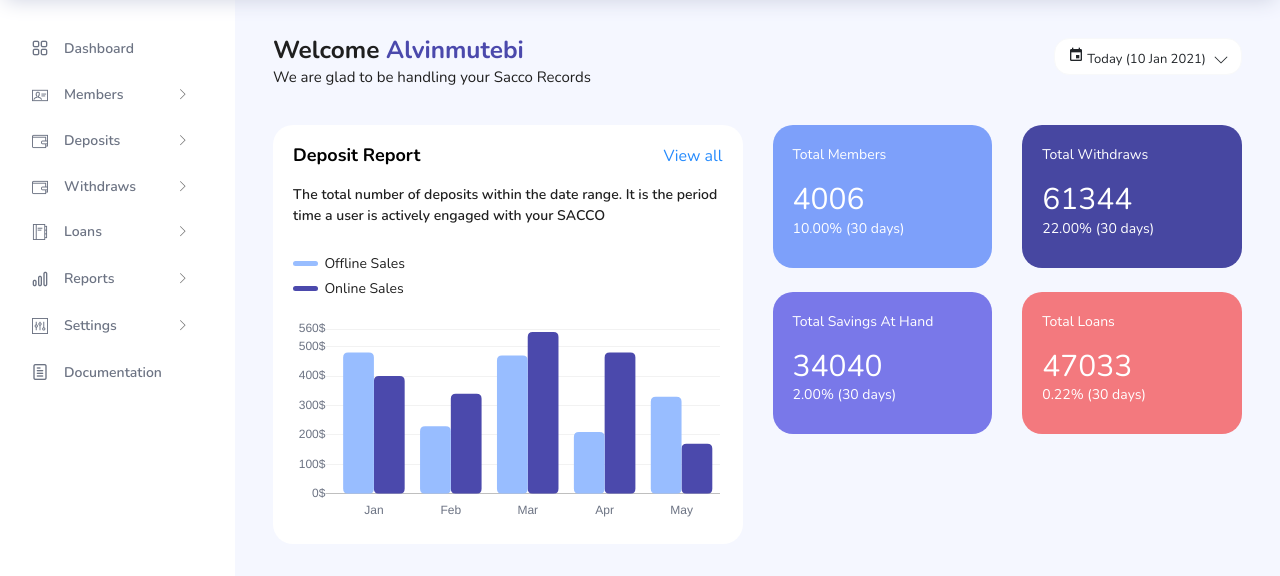
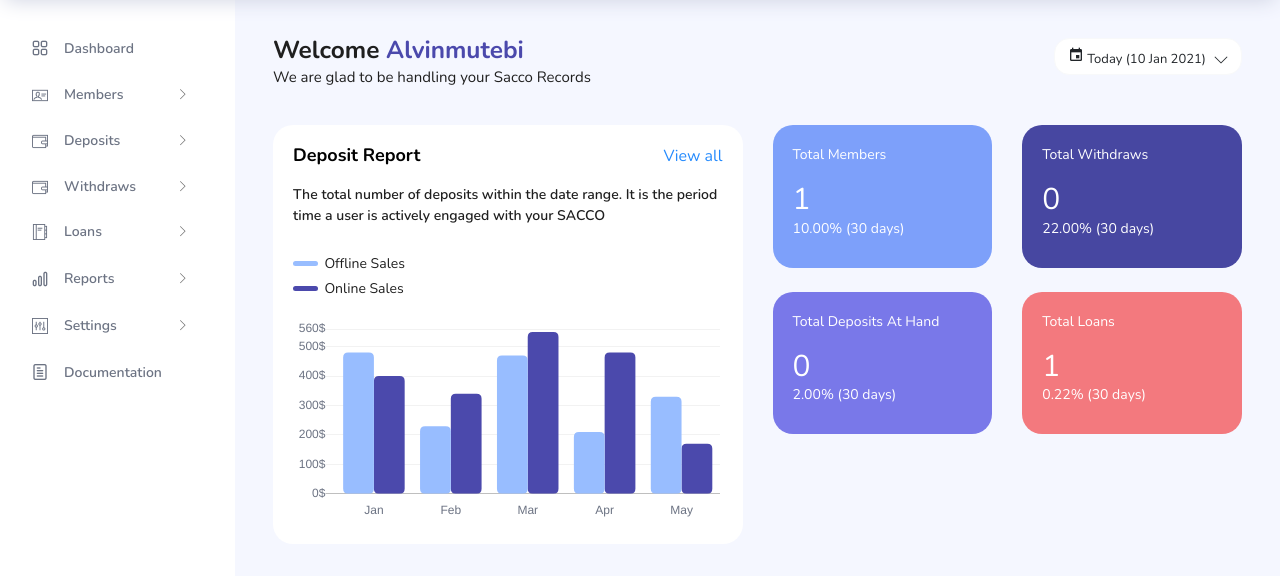
Before and after one commit to alvienzo720/Teleka_V2, a Django app: page /dashboard/ in a window 1280 px wide. Shown: the part 60-636 px from the top of the page. Run offline with Django 3.2, Linux system fonts and the light colour scheme; a user stored in the database is signed in; data comes from the database, SQL or seed files in the repository; data that the repository does not hold is empty; style sheets or scripts are compiled from the project's sources; some libraries are stand-ins or nearby versions.

Commit message:
Add counters to Dashboard

```diff
--- a/SavingsManager/teleka/templates/teleka/dashboard.html
+++ b/SavingsManager/teleka/templates/teleka/dashboard.html
@@ -55,7 +55,7 @@
             <div class="card card-tale">
               <div class="card-body">
                 <p class="mb-4">Total Members </p>
-                <p class="fs-30 mb-2">4006</p>
+                <p class="fs-30 mb-2">{{members_count}}</p>
                 <p>10.00% (30 days)</p>
               </div>
             </div>
@@ -64,7 +64,7 @@
             <div class="card card-dark-blue">
               <div class="card-body">
                 <p class="mb-4">Total Withdraws</p>
-                <p class="fs-30 mb-2">61344</p>
+                <p class="fs-30 mb-2">{{withdraw_count}}</p>
                 <p>22.00% (30 days)</p>
               </div>
             </div>
@@ -74,8 +74,8 @@
           <div class="col-md-6 mb-4 mb-lg-0 stretch-card transparent">
             <div class="card card-light-blue">
               <div class="card-body">
-                <p class="mb-4">Total Savings At Hand</p>
-                <p class="fs-30 mb-2">34040</p>
+                <p class="mb-4">Total Deposits At Hand</p>
+                <p class="fs-30 mb-2">{{deposit_count}}</p>
                 <p>2.00% (30 days)</p>
               </div>
             </div>
@@ -84,7 +84,7 @@
             <div class="card card-light-danger">
               <div class="card-body">
                 <p class="mb-4">Total Loans</p>
-                <p class="fs-30 mb-2">47033</p>
+                <p class="fs-30 mb-2">{{loan_count}}</p>
                 <p>0.22% (30 days)</p>
               </div>
             </div>
--- a/SavingsManager/teleka/views.py
+++ b/SavingsManager/teleka/views.py
@@ -55,8 +55,21 @@ class RegisterPage(FormView):
 class DashboardView(LoginRequiredMixin,ListView):
     model = Member
     model = User
+    model = Loan
+    model = Withdraw
+    model = Deposit
     context_object_name = 'dashboard'
     template_name = 'teleka/dashboard.html'
+
+    def get_context_data(self, **kwargs):
+        context = super().get_context_data(**kwargs)
+        context['members_count'] = Member.objects.all().count()
+        context['withdraw_count'] = Withdraw.objects.all().count()
+        context['deposit_count'] = Deposit.objects.all().count()
+        context['loan_count'] = Loan.objects.all().count()
+
+
+        return context
 
 
     def get_success_url(Self):
```
